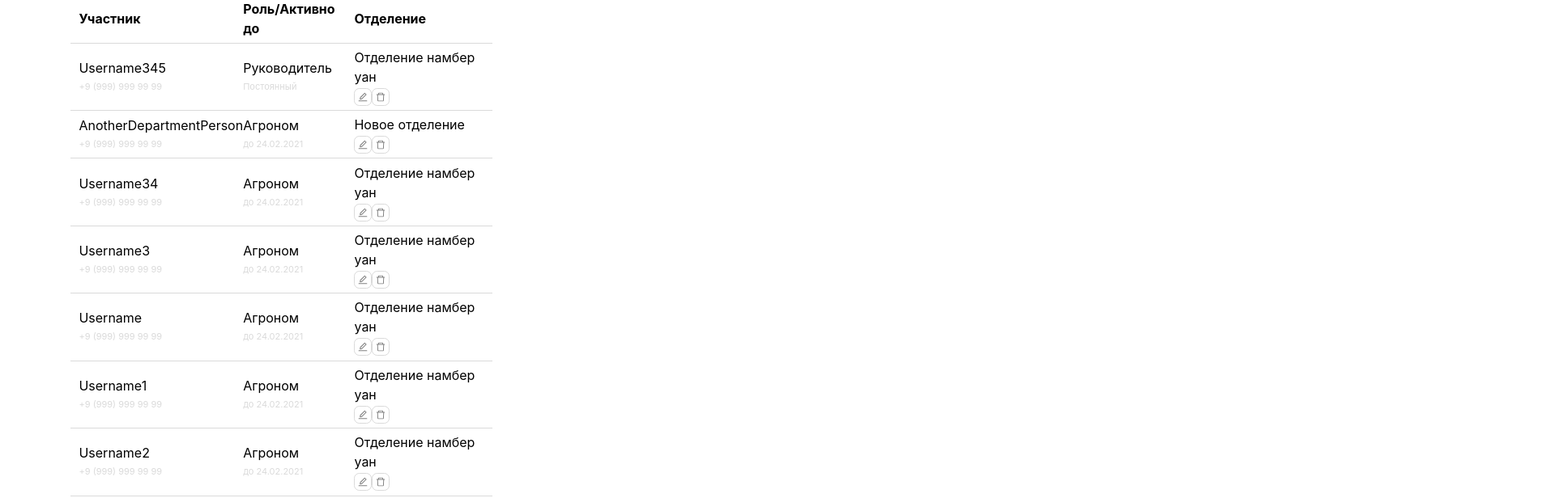
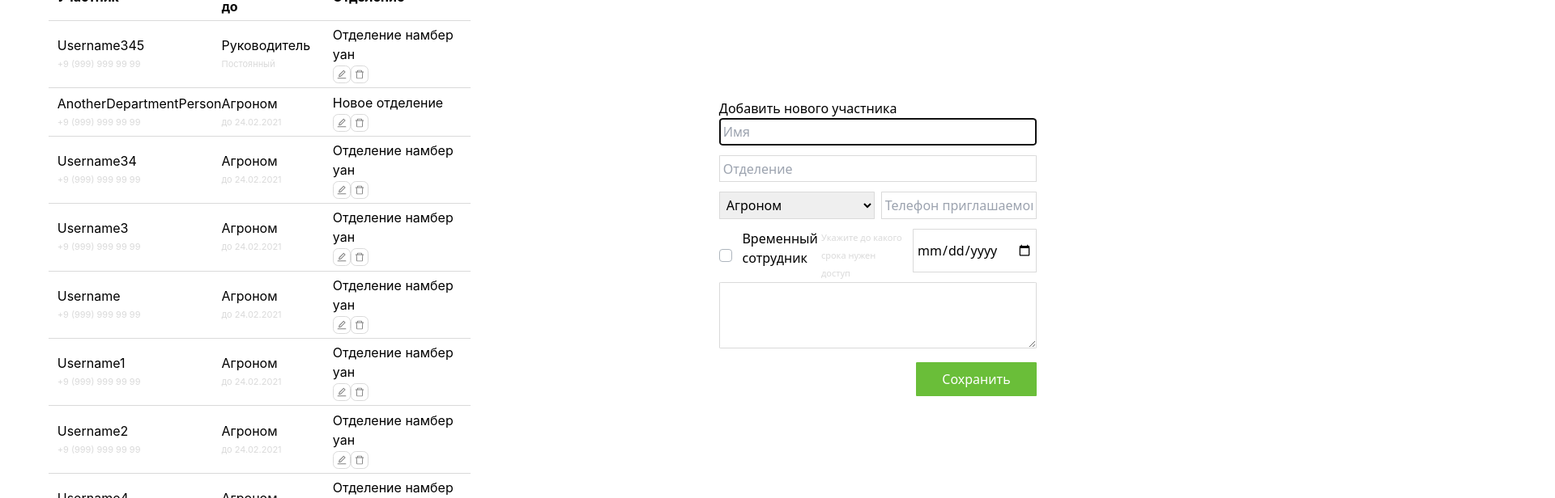
Before and after one commit to PetrAlexkulakov/List-Of-Agronomists, a React (Vite) app: page / in a window 1280 px wide. Shown: the part 240-856 px from the top of the page at 81% size, 1920 px wide, since content can reach past the window. Built offline with nearby package versions, Linux system fonts and the light colour scheme.

Commit message:
feat: add form styles

```diff
--- /dev/null
+++ b/src/components/MyForm/index.tsx
@@ -0,0 +1,82 @@
+import { Dialog, Transition } from "@headlessui/react"
+import { Fragment } from "react"
+import { useForm } from "react-hook-form"
+import styles from './styles.module.scss';
+
+const MyForm = ({ isOpen, closeModal }: { isOpen: boolean, closeModal: () => void }) => {
+  const {
+    register,
+    handleSubmit,
+    watch,
+    formState: { errors },
+  } = useForm()
+
+  const onSubmit = (data) => console.log(data)
+  return (
+    <Transition appear show={isOpen} as={Fragment}>
+        <Dialog as="div" className="relative z-10" onClose={closeModal}>
+          <Transition.Child
+            as={Fragment}
+            enter="ease-out duration-300"
+            enterFrom="opacity-0"
+            enterTo="opacity-100"
+            leave="ease-in duration-200"
+            leaveFrom="opacity-100"
+            leaveTo="opacity-0"
+          >
+            <div className="fixed inset-0 bg-black/25" />
+          </Transition.Child>
+
+          <div className="fixed inset-0 overflow-y-auto">
+            <div className="flex min-h-full items-center justify-center p-4 text-center">
+              <Transition.Child
+                as={Fragment}
+                enter="ease-out duration-300"
+                enterFrom="opacity-0 scale-95"
+                enterTo="opacity-100 scale-100"
+                leave="ease-in duration-200"
+                leaveFrom="opacity-100 scale-100"
+                leaveTo="opacity-0 scale-95"
+              >
+                <Dialog.Panel className="w-full max-w-md transform overflow-hidden rounded-2xl bg-white p-6 text-left align-middle shadow-xl transition-all">
+                  {/* <Dialog.Title
+                    as="h3"
+                    className="text-lg font-medium leading-6 text-gray-900"
+                  >
+                    Добавить нового участника
+                  </Dialog.Title> */}
+                  <div>Добавить нового участника</div>
+                  <form className={styles.mainForm} onSubmit={handleSubmit(onSubmit)}>
+                    <input type="text" name="name" placeholder="Имя" />
+                    <input type="text" name="department" placeholder="Отделение" />
+                    <div>
+                      <select name="role" id="">
+                        <option value="agronomist">Агроном</option>
+                        <option value="director">Руководитель</option>
+                      </select>
+                      <input type="text" name="phone" placeholder="Телефон приглашаемого" />
+                    </div>
+                    <div>
+                      <div>
+                        <input className={styles.mainForm__inputCheckbox} type="checkbox" name="isTemporary" id="isTemporary" />
+                        <label htmlFor="isTemporary"></label>
+                        <div className="flex flex-col">
+                          <div>Временный сотрудник</div>
+                          <p>Укажите до какого срока нужен доступ</p>
+                        </div>
+                      </div>
+                      <input className={styles.mainForm__inputDate} type="date" name="temporaryFor" id="" />
+                    </div>
+                    <textarea name="comment" id="" cols={50} rows={3}></textarea>
+                    <button type="submit">Сохранить</button>
+                  </form>
+                </Dialog.Panel>
+              </Transition.Child>
+            </div>
+          </div>
+        </Dialog>
+      </Transition>
+  )
+}
+
+export default MyForm
--- /dev/null
+++ b/src/components/MyForm/styles.module.scss
@@ -0,0 +1,58 @@
+.mainForm {
+    padding: 0%;
+
+    input, select, textarea {
+        width: 100%;
+        padding: 1%;
+        border: 1px solid var(--color-secondary);
+        border-radius: 1%;
+        margin-bottom: 3%;
+    }
+    input[type="date"]{
+        width: 50% !important;
+    }
+    div {
+        display: flex;
+        gap: 2%;
+    }
+    button[type="submit"] {
+        background-color: var(--color-primary);
+        color: white;
+        float: right;
+        padding: 2% 8%;
+        border-radius: 1%;
+    }
+    input[type="checkbox"]{
+        position: absolute;
+        z-index: -1;
+        opacity: 0;
+    }
+    input[type="checkbox"]+label {
+        display: inline-flex;
+        align-items: center;
+        user-select: none;
+    }
+    input[type="checkbox"]+label::before {
+        content: '';
+        display: inline-block;
+        width: 1em;
+        height: 1em;
+        flex-shrink: 0;
+        flex-grow: 0;
+        border: 1px solid #adb5bd;
+        border-radius: 0.25em;
+        margin-right: 0.5em;
+        background-repeat: no-repeat;
+        background-position: center center;
+        background-size: 50% 50%;
+    }
+    input[type="checkbox"]:not(:disabled):active+label::before {
+        background: url('../../assets/check.svg') var(--color-primary) no-repeat center center;
+    }
+    input[type="checkbox"]:checked+label::before {
+        background: url('../../assets/check.svg') var(--color-primary) no-repeat center center;
+    }
+    input[type="checkbox"]:disabled+label::before {
+        background-color: #e9ecef;
+    }
+}
--- a/src/pages/Table/NewUserButton/index.tsx
+++ b/src/pages/Table/NewUserButton/index.tsx
@@ -1,8 +1,11 @@
 import styles from './styles.module.scss';
 
-const NewUserButton = ({ children }: { children: string }) => {
+const NewUserButton = ({ children, openModal }: { children: string, openModal: React.MouseEventHandler<HTMLButtonElement> }) => {
   return (
-    <button className={styles.newUserButton + " flex place-content-between items-center bg-white"}>
+    <button
+      className={styles.newUserButton + " flex place-content-between items-center bg-white"}
+      onClick={openModal}
+    >
         <div className={styles.imgPlus} />
         {children}
     </button>
--- a/src/pages/Table/index.tsx
+++ b/src/pages/Table/index.tsx
@@ -3,10 +3,12 @@ import { MyCombobox } from "../../components/MyCombobox"
 import { participants } from "../../share/participants"
 import NewUserButton from "./NewUserButton";
 import styles from './styles.module.scss';
+import MyForm from "../../components/MyForm";
 
 const Table = () => {
   const [filteredPeople, setFilteredPeople] = useState(participants)
   const [viewedPeople, setViewedPeople] = useState(filteredPeople);
+  const [isOpen, setIsOpen] = useState(true);
 
   const handleDelete = (indexToDelete: number) => {
     const updatedPeople = [...filteredPeople];
@@ -15,16 +17,24 @@ const Table = () => {
     setFilteredPeople(updatedPeople);
   };
 
+  function openModal() {
+    setIsOpen(true)
+  }
+  function closeModal() {
+    setIsOpen(false)
+  }
+
   useEffect(() => {
     setViewedPeople(filteredPeople);
   }, [filteredPeople]);
 
   return (
+    <>
       <div className={styles.tablePage + " w-9/12 float-right bg-slate-50"}>
         <p className="text-base">Агрономы и участники</p>
         <div className="flex place-content-between mb-4">
           <h2>Участники хозяйства</h2>
-        <NewUserButton>Добавить участника</NewUserButton>
+          <NewUserButton openModal={openModal}>Добавить участника</NewUserButton>
         </div>
         {viewedPeople &&
           <div className={styles.mainTable + " bg-white"}>
@@ -67,6 +77,8 @@ const Table = () => {
           </div>
         }
       </div>
+      <MyForm isOpen={isOpen} closeModal={closeModal} />
+    </>
   )
 }
 
```
Also changed, not shown: src/components/Form/index.tsx (deleted, +0 -11 lines), src/assets/check.svg (added). Lines whose indentation alone changed are shown as unchanged.
